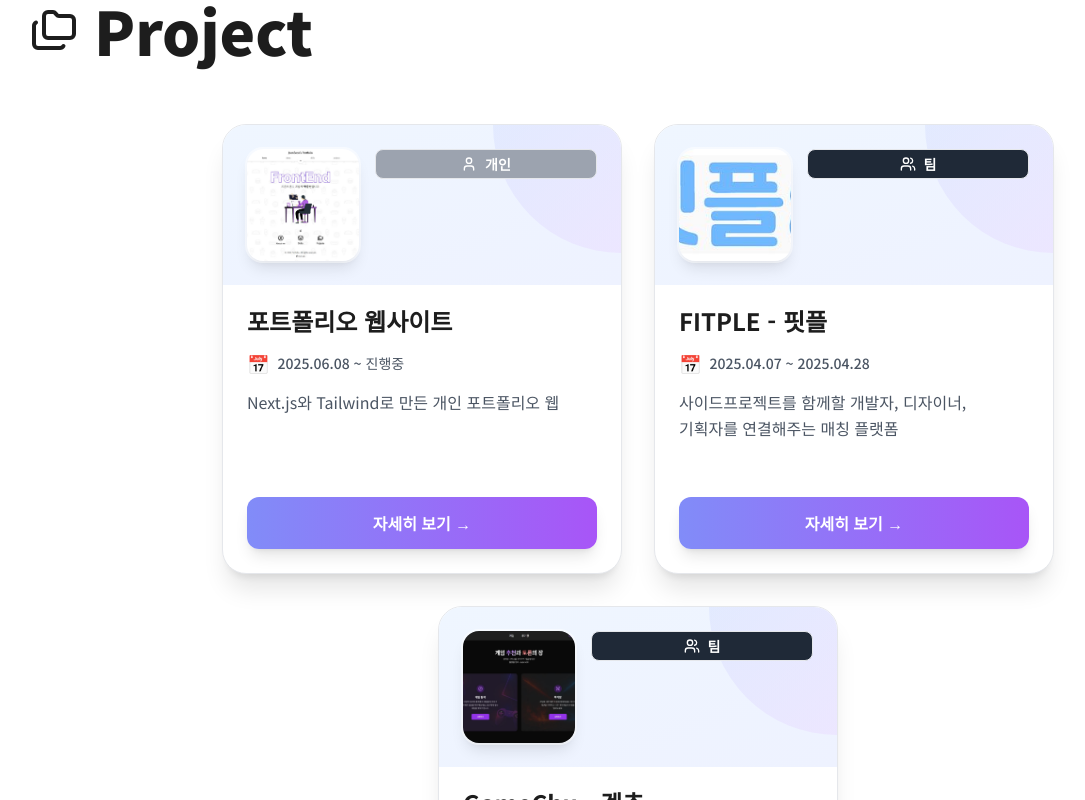
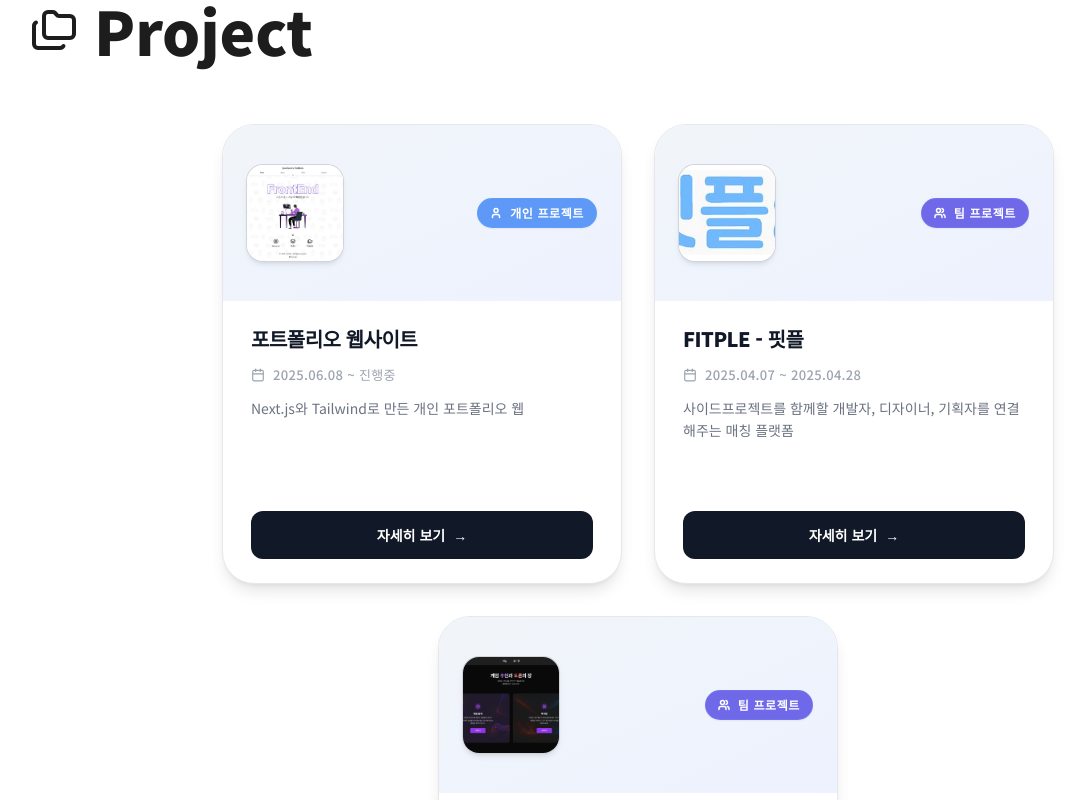
Before and after one commit to roastt1/Portfolio, a Next.js app: page / in a window 1280 px wide. Shown: the part 3240-4040 px from the top of the page, without its empty margins (2-1087 px from the left). Built offline with nearby package versions, Linux system fonts and the light colour scheme.

Commit message:
[style] ProjectCard 스타일 수정

```diff
--- a/app/projects/components/Badge.tsx
+++ b/app/projects/components/Badge.tsx
@@ -1,5 +1,4 @@
 "use client";
-
 import { User, Users } from "lucide-react";
 
 interface BadgeProps {
@@ -8,20 +7,19 @@ interface BadgeProps {
 }
 
 export default function Badge({ text, projectType }: BadgeProps) {
-    const baseClass =
-        "rounded-lg border min-w-[70px] px-3 py-1 text-sm font-semibold flex items-center justify-center gap-2";
-
-    const colorClass =
+    const themeClass =
         projectType === "개인"
-            ? "bg-gray-400 text-white"
-            : "bg-gray-800 text-white";
+            ? "bg-blue-500/80 text-white backdrop-blur-md border-blue-400/30"
+            : "bg-indigo-600/80 text-white backdrop-blur-md border-indigo-400/30";
 
     const IconComponent = projectType === "개인" ? User : Users;
 
     return (
-        <div className={`${baseClass} ${colorClass}`}>
-            <IconComponent size={16} />
-            <span>{text}</span>
+        <div
+            className={`flex items-center gap-2 rounded-full border px-3 py-1.5 text-[10px] font-bold uppercase tracking-wider shadow-sm transition-all duration-300 sm:text-xs ${themeClass}`}
+        >
+            <IconComponent size={12} strokeWidth={3} />
+            <span>{text} 프로젝트</span>
         </div>
     );
 }
--- a/app/projects/components/ProjectCard.tsx
+++ b/app/projects/components/ProjectCard.tsx
@@ -1,8 +1,8 @@
-// ProjectCard.tsx 파일
 "use client";
 
 import Image from "next/image";
 import Badge from "./Badge";
+import { Calendar } from "lucide-react";
 
 interface ProjectCardProps {
     title: string;
@@ -23,57 +23,67 @@ export default function ProjectCard({
 }: ProjectCardProps) {
     return (
         <div
-            className="group relative h-[450px] w-[350px] lg:w-[400px]"
+            className="group relative h-[460px] w-full max-w-[380px] lg:max-w-[400px]"
             data-aos="fade-up"
             data-aos-duration="600"
         >
-            <div className="relative flex h-full transform flex-col overflow-hidden rounded-3xl border border-gray-200 bg-white shadow-xl transition-all duration-500 ease-out group-hover:-translate-y-2 group-hover:shadow-2xl dark:border-dark-400 dark:bg-gradient-to-br dark:from-dark-300 dark:to-dark-400">
+            <div className="relative flex h-full flex-col overflow-hidden rounded-[2rem] border border-gray-200 bg-white shadow-lg transition-all duration-500 ease-out hover:-translate-y-2 hover:shadow-2xl dark:border-white/5 dark:bg-dark-100/50">
                 {/* 상단 이미지 및 뱃지 */}
-                <div className="relative flex items-start gap-4 bg-gradient-to-br from-blue-50 to-indigo-50 p-6 dark:from-dark-100 dark:to-dark-300">
-                    <div className="absolute right-0 top-0 h-32 w-32 rounded-bl-full bg-gradient-to-br from-indigo-200/30 to-purple-200/40 dark:from-indigo-500/20 dark:to-purple-500/25"></div>
-                    {/* 호버 시 강조 효과 */}
-                    <div className="absolute inset-0 bg-gradient-to-r from-blue-400 via-indigo-400 to-purple-400 opacity-0 blur transition duration-500 group-hover:opacity-50 dark:from-indigo-400 dark:via-purple-400 dark:to-pink-200 dark:group-hover:opacity-35"></div>
+                <div className="relative h-44 w-full overflow-hidden bg-gradient-to-br from-slate-100 to-indigo-50 dark:from-gray-900 dark:to-dark-100">
+                    <div className="relative flex h-full items-center justify-between px-6">
                         {/* 이미지 */}
-                    <div className="relative z-10 h-28 w-28 overflow-hidden rounded-2xl shadow-lg ring-2 ring-white/50 transition-all duration-300">
+                        <div className="relative h-24 w-24 shrink-0 overflow-hidden rounded-2xl bg-white shadow-md ring-1 ring-gray-300 transition-transform duration-300 group-hover:scale-110 dark:bg-dark-200 dark:ring-white/10">
                             <Image
                                 src={image}
-                            alt="프로젝트 이미지"
+                                alt={title}
                                 fill
-                            style={{ objectFit: "cover" }}
+                                className="object-cover"
                             />
                         </div>
 
-                    <div className="relative z-10 flex-1">
-                        <Badge text={projectType} projectType={projectType} />
+                        <div className="flex flex-col items-end gap-2">
+                            <Badge
+                                text={projectType}
+                                projectType={projectType}
+                            />
+                        </div>
                     </div>
                 </div>
 
                 {/* 프로젝트명, 진행 기간, 프로젝트 설명 */}
-                <div className="flex flex-1 flex-col gap-3 px-6 py-5">
-                    <h3 className="text-2xl font-bold">{title}</h3>
+                <div className="flex flex-1 flex-col px-7 py-6">
+                    <div className="mb-auto space-y-3">
+                        <h3 className="text-xl font-[800] tracking-tight text-gray-900 transition-colors group-hover:text-indigo-600 dark:text-white dark:group-hover:text-indigo-400">
+                            {title}
+                        </h3>
 
                         {duration && (
-                        <div className="flex items-center gap-2">
-                            <span className="text-lg">📅</span>
-                            <p className="text-sm font-medium text-gray-600 dark:text-gray-300">
+                            <div className="flex items-center gap-2 text-gray-400 dark:text-gray-400">
+                                <Calendar className="h-3.5 w-3.5" />
+                                <p className="text-[13px] font-medium tracking-wide">
                                     {duration}
                                 </p>
                             </div>
                         )}
 
-                    <p className="whitespace-normal break-keep text-base leading-relaxed text-gray-600 dark:text-gray-300">
+                        <p className="line-clamp-3 text-[14px] leading-relaxed text-gray-500 dark:text-gray-300">
                             {content}
                         </p>
                     </div>
 
                     {/* 자세히 보기 버튼 */}
-                <div className="flex items-center justify-center p-6">
+                    <div className="mt-6">
                         <button
                             onClick={openModal}
-                        className="group/btn relative w-full overflow-hidden rounded-xl bg-gradient-to-r from-indigo-400 to-purple-500 px-6 py-3.5 text-base font-semibold text-white shadow-lg transition-all duration-300 hover:from-indigo-500 hover:to-purple-600 hover:shadow-xl dark:from-indigo-400 dark:to-purple-500 dark:hover:from-indigo-500 dark:hover:to-purple-600"
+                            className="group/btn relative flex w-full items-center justify-center gap-2 overflow-hidden rounded-xl bg-gray-900 px-6 py-3.5 text-sm font-bold text-white transition-all duration-300 hover:bg-indigo-600 dark:bg-white dark:text-black dark:hover:bg-indigo-500 dark:hover:text-white"
                         >
-                        <span className="relative z-10">자세히 보기 →</span>
+                            <span>자세히 보기</span>
+                            <span className="transition-transform duration-300 group-hover/btn:translate-x-1">
+                                →
+                            </span>
+                            <div className="absolute inset-0 -translate-x-full bg-gradient-to-r from-transparent via-white/20 to-transparent transition-transform duration-1000 group-hover/btn:translate-x-full" />
                         </button>
+                    </div>
                 </div>
             </div>
         </div>
```
Lines whose indentation alone changed are shown as unchanged.
